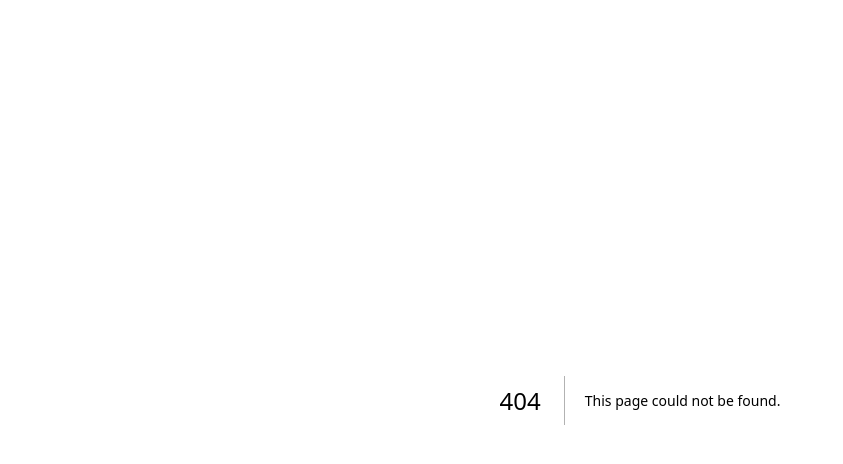
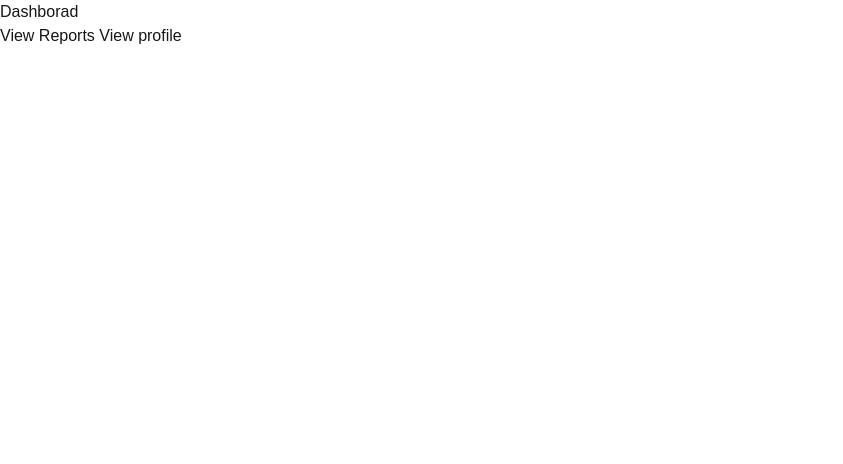
Before and after one commit to vedantnarang/next-js-learning, a Next.js app: page /dashboard in a window 1280 px wide. Before the commit this address had no page. Shown: the top 464 px of the page, without its empty margins (0-843 px from the left). Built offline with nearby package versions, Linux system fonts and the light colour scheme.

Commit message:
intercepting routes

```diff
--- /dev/null
+++ b/app/dashboard/(.)reports/page.js
@@ -0,0 +1,13 @@
+import Link from 'next/link'
+import React from 'react'
+
+const ReportsPage = () => {
+  return (
+    <div>
+        <h1>this one is an intercepted route for reports</h1>
+
+    </div>
+  )
+}
+
+export default ReportsPage
--- /dev/null
+++ b/app/dashboard/(..)profile/page.js
@@ -0,0 +1,13 @@
+import Link from 'next/link'
+import React from 'react'
+
+const ReportsPage = () => {
+  return (
+    <div>
+        <h1>this one is an intercepted route for profile</h1>
+
+    </div>
+  )
+}
+
+export default ReportsPage
--- /dev/null
+++ b/app/dashboard/page.js
@@ -0,0 +1,14 @@
+import Link from 'next/link'
+import React from 'react'
+
+const DashbordPage = () => {
+  return (
+    <div>
+        <h1>Dashborad</h1>
+        <Link href="/dashboard/reports"> View Reports</Link>
+        <Link href="/profile"> View profile</Link>
+    </div>
+  )
+}
+
+export default DashbordPage
--- /dev/null
+++ b/app/dashboard/reports/page.js
@@ -0,0 +1,13 @@
+import Link from 'next/link'
+import React from 'react'
+
+const ReportsPage = () => {
+  return (
+    <div>
+        <h1>reposrts</h1>
+
+    </div>
+  )
+}
+
+export default ReportsPage
--- /dev/null
+++ b/app/profile/page.js
@@ -0,0 +1,13 @@
+import Link from 'next/link'
+import React from 'react'
+
+const ProfilePage = () => {
+  return (
+    <div>
+        <h1>Profile page</h1>
+
+    </div>
+  )
+}
+
+export default ProfilePage;
```
Also changed, not shown: learning.txt.
